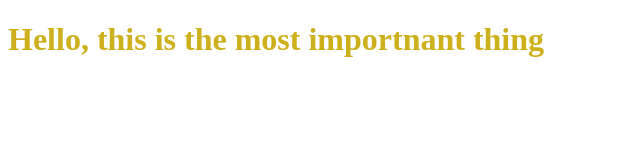
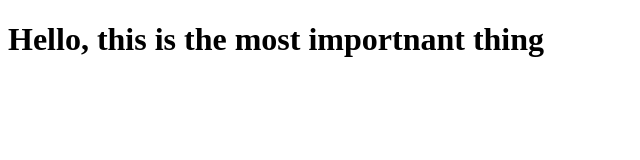
Before and after one commit to KareemAfifi/GitTest, a plain HTML site: page index.html in a window 1280 px wide. Shown: the whole page, without its empty margins (0-640 px from the left). Drawn offline with Linux system fonts and the light colour scheme.

Commit message:
A Small edit to the newbranch

```diff
--- a/style.css
+++ b/style.css
@@ -1,3 +1,3 @@
 h1{
-    color:rgb(205, 176, 27)
+    color:rgb(0, 0, 0)
 }
```
